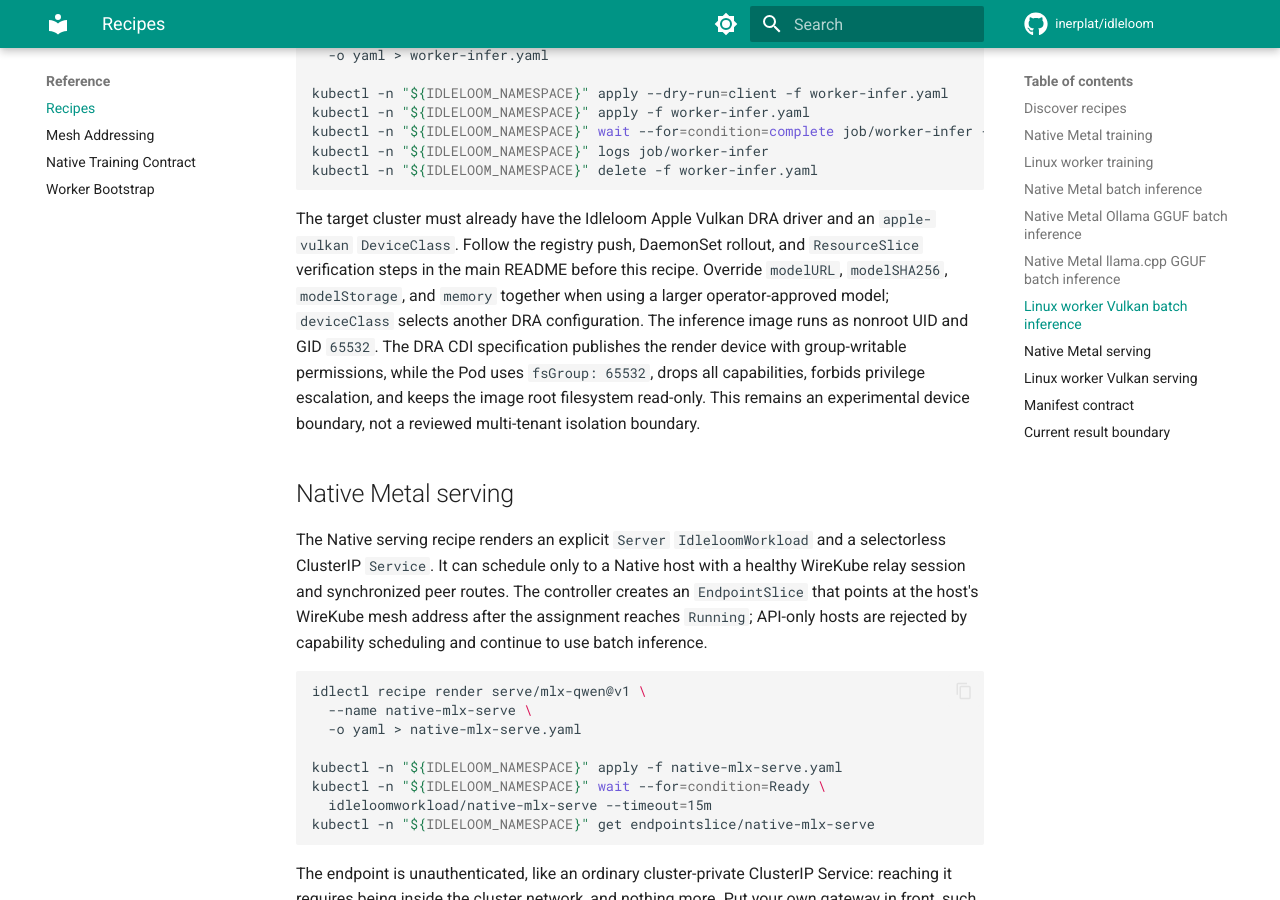
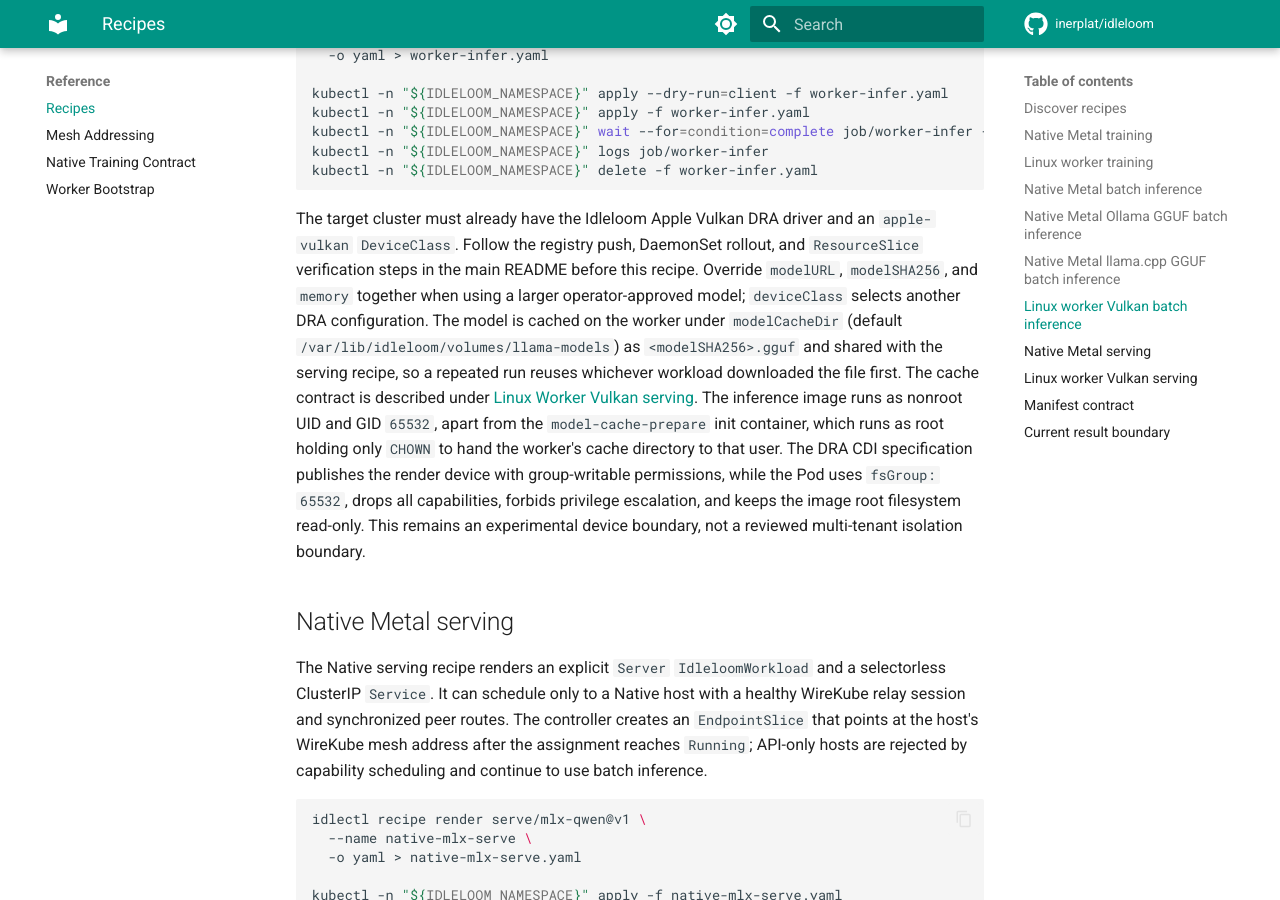
Before and after one commit to inerplat/idleloom, an MkDocs documentation site: the page built from docs/recipes.md, in a window 1280 px wide and 900 px high, scrolled down 10024 px. Built offline with MkDocs 1.6.1 and Material for MkDocs 9.7.7, drawn with Linux system fonts in a browser that asks for light colours; comment, search, counter and statistics services are not loaded; some of the changed text lies outside the part shown.

Commit message:
feat(recipe): share the worker model cache with Vulkan batch inference
Co-Authored-By: Claude Opus 5.5 <noreply@anthropic.com>

```diff
--- a/docs/recipes.md
+++ b/docs/recipes.md
@@ -522,10 +522,16 @@ kubectl -n "${IDLELOOM_NAMESPACE}" delete -f worker-infer.yaml
 The target cluster must already have the Idleloom Apple Vulkan DRA driver and
 an `apple-vulkan` `DeviceClass`. Follow the registry push, DaemonSet rollout,
 and `ResourceSlice` verification steps in the main README before this recipe.
-Override `modelURL`, `modelSHA256`,
-`modelStorage`, and `memory` together when using a larger operator-approved
-model; `deviceClass` selects another DRA configuration. The inference image
-runs as nonroot UID and GID `65532`. The DRA CDI specification publishes the
+Override `modelURL`, `modelSHA256`, and `memory` together when using a larger
+operator-approved model; `deviceClass` selects another DRA configuration. The
+model is cached on the worker under `modelCacheDir` (default
+`/var/lib/idleloom/volumes/llama-models`) as `<modelSHA256>.gguf` and shared
+with the serving recipe, so a repeated run reuses whichever workload downloaded
+the file first. The cache contract is described under
+[Linux Worker Vulkan serving](#linux-worker-vulkan-serving). The inference image
+runs as nonroot UID and GID `65532`, apart from the `model-cache-prepare` init
+container, which runs as root holding only `CHOWN` to hand the worker's cache
+directory to that user. The DRA CDI specification publishes the
 render device with group-writable permissions, while the Pod uses `fsGroup:
 65532`, drops all capabilities, forbids privilege escalation, and keeps the
 image root filesystem read-only. This remains an experimental device boundary,
@@ -732,7 +738,9 @@ file is named after its SHA-256, so a replacement Pod re-verifies the cached
 copy and starts without downloading, while a changed `modelURL` or quantisation
 lands beside the old entry rather than silently reusing it. An interrupted fetch
 is written under a scratch name and renamed only after verification, so a
-partial download can never be mistaken for a warm cache.
+partial download can never be mistaken for a warm cache. The batch inference
+recipe defaults to the same directory, so serving and batch runs share one
+downloaded copy of each model.
 
 The cache is bounded by the worker disk (`idlectl create worker --disk`) and is
 never pruned automatically. Reclaim space by deleting digests you no longer
```
Also changed, not shown: 4 other files.
